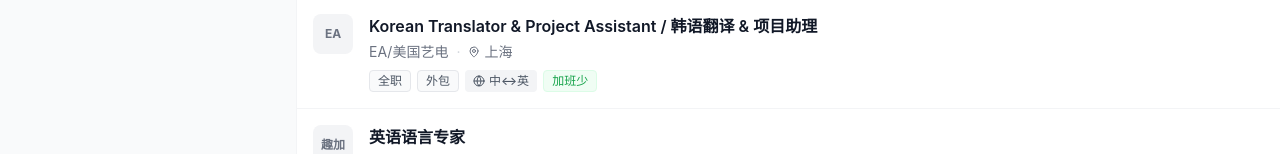
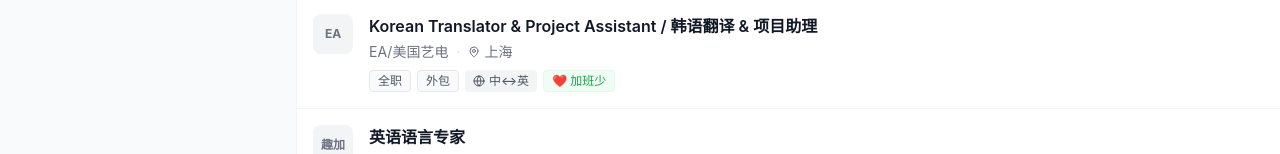
Before and after one commit to quanquan-code/remote-q-web, a React (Vite) app: page /#/ in a window 1280 px wide. Shown: the part 430-584 px from the top of the page. Built offline with nearby package versions, Linux system fonts and the light colour scheme.

Commit message:
feat: add heart icon to 加班少 tag

```diff
--- a/src/pages/Jobs.jsx
+++ b/src/pages/Jobs.jsx
@@ -451,7 +451,7 @@ const Jobs = () => {
                             {/* 推动转化标签 */}
                             {job.company?.includes('EA') && (
                               <span className="px-2 py-0.5 rounded text-xs font-medium bg-green-50 text-green-600 border border-green-100">
-                                加班少
+                                ❤️ 加班少
                               </span>
                             )}
                           </div>
```
